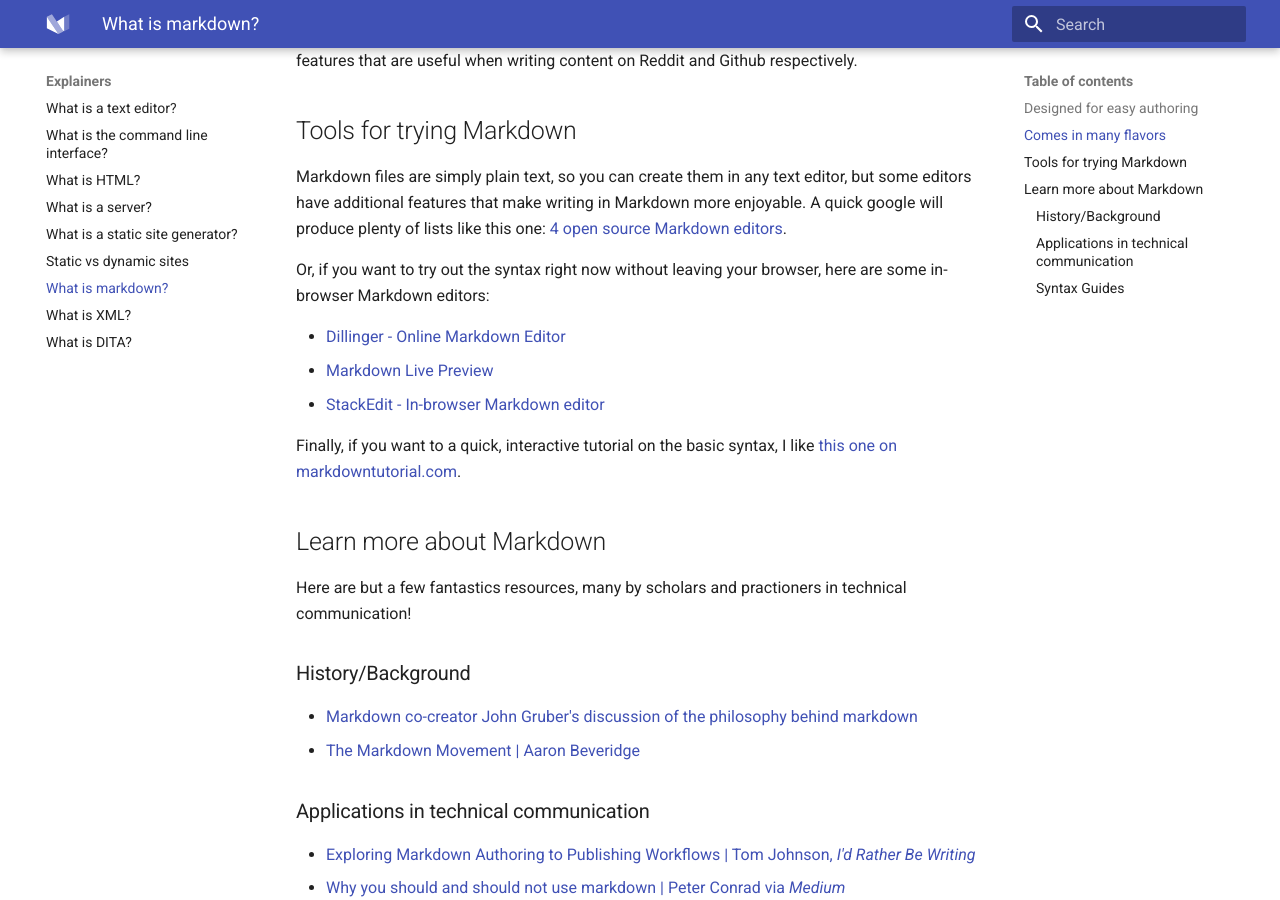
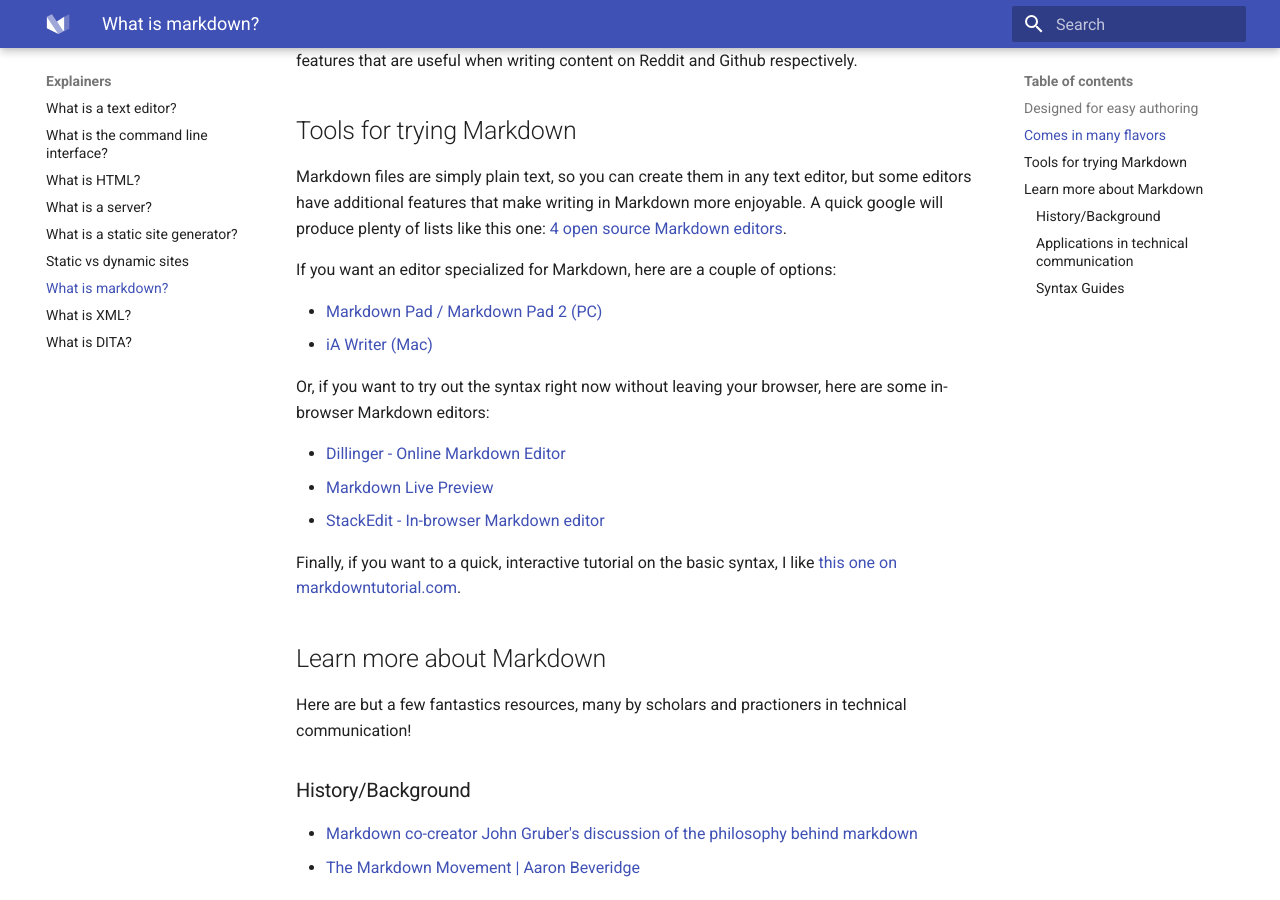
Before and after one commit to danieljcard1/writ-dt, an MkDocs documentation site: the page built from docs/explainers/markdown.md, in a window 1280 px wide and 900 px high, scrolled down 1658 px. Built offline with MkDocs 1.6.1 and Material for MkDocs 9.7.7, drawn with Linux system fonts in a browser that asks for light colours.

Commit message:
Added links for markdown-specialized text editors

```diff
--- a/docs/explainers/markdown.md
+++ b/docs/explainers/markdown.md
@@ -91,6 +91,11 @@
 
 Markdown files are simply plain text, so you can create them in any text editor, but some editors have additional features that make writing in Markdown more enjoyable. A quick google will produce plenty of lists like this one: [4 open source Markdown editors](https://opensource.com/article/18/11/markdown-editors).
 
+If you want an editor specialized for Markdown, here are a couple of options:
+
+* [Markdown Pad / Markdown Pad 2 (PC)](http://markdownpad.com/)
+* [iA Writer (Mac)](https://ia.net/writer)
+
 Or, if you want to try out the syntax right now without leaving your browser, here are some in-browser Markdown editors:
 
 * [Dillinger - Online Markdown Editor](https://stackedit.io/app#)
```
Also changed, not shown: docs/resources/being-a-tech-writer.md (added, +2 -0 lines).
